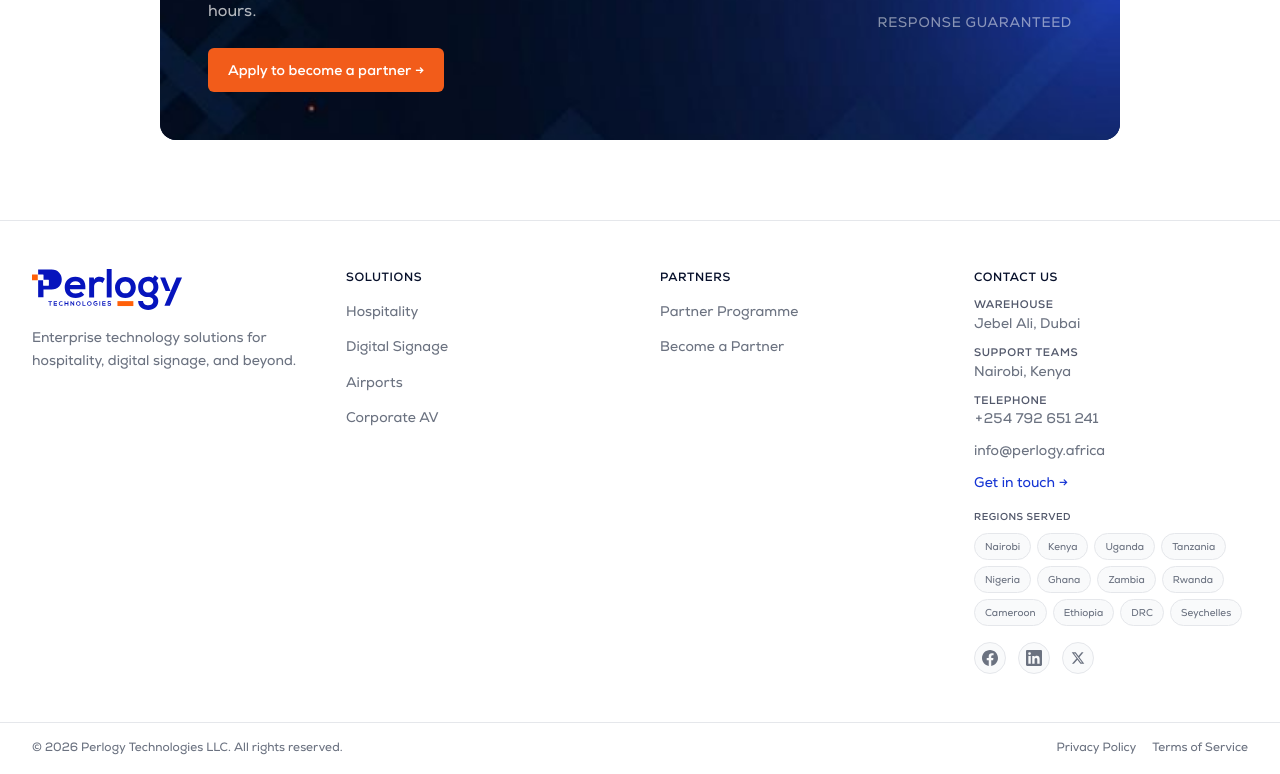
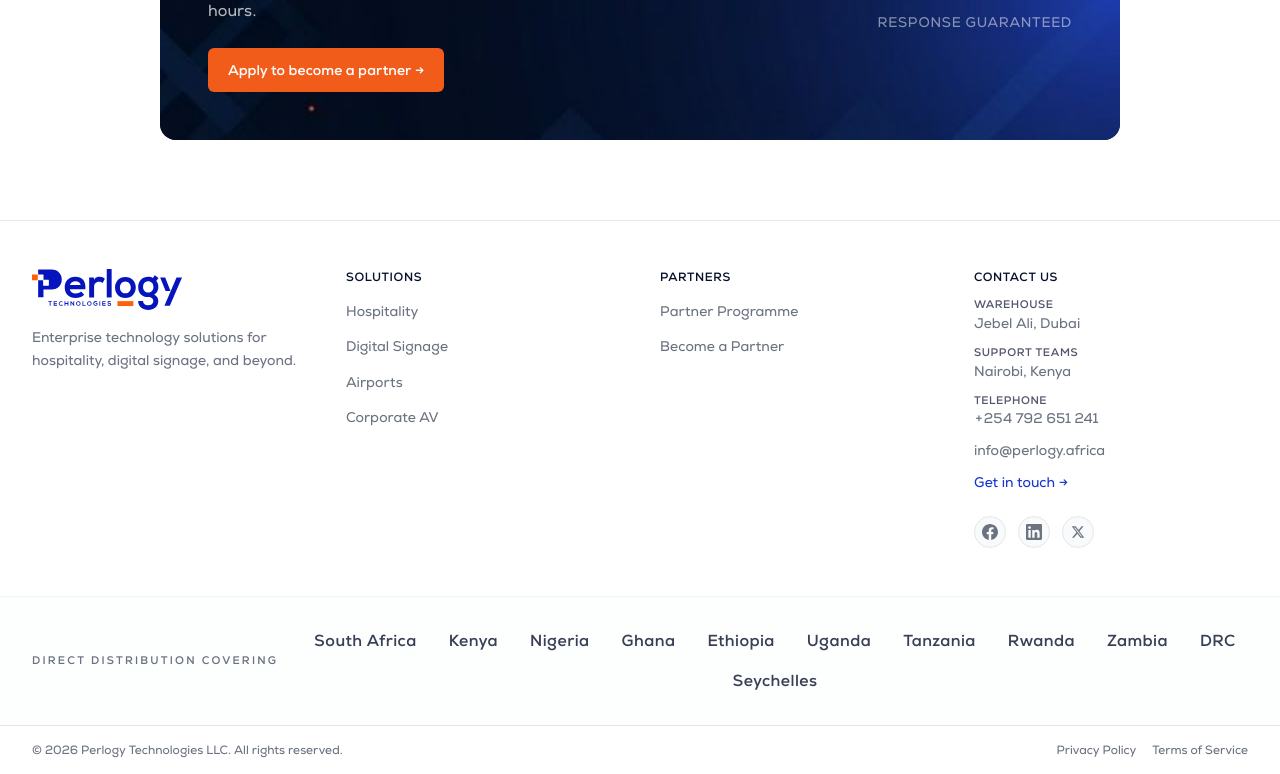
Before and after one commit to mugaruranelson-cmd/perlogy-website, a Next.js app: page / in a window 1280 px wide. Shown: the part 3349-4123 px from the top of the page. Built offline with nearby package versions, Linux system fonts and the light colour scheme; no server answers.

Commit message:
style: redesign footer regions served section for better visibility and balance

```diff
--- a/src/components/layout/Footer.tsx
+++ b/src/components/layout/Footer.tsx
@@ -109,22 +109,7 @@ export default function Footer() {
                 </Link>
               </li>
             </ul>
-            <div className="mt-4">
-              <span className="block text-[10px] font-semibold uppercase tracking-wider text-brand-navy/70 mb-2">Regions Served</span>
-              <div className="flex flex-wrap gap-1.5">
-                {['Nairobi', 'Kenya', 'Uganda', 'Tanzania', 'Nigeria', 'Ghana', 'Zambia', 'Rwanda', 'Cameroon', 'Ethiopia', 'DRC', 'Seychelles'].map((r) => (
-                  <span
-                    key={r}
-                    className="inline-block rounded-full border border-brand-gray-border bg-gray-50 px-2.5 py-1 text-[10px] font-medium text-brand-gray-muted"
-                  >
-                    {r}
-                  </span>
-                ))}
-              </div>
-            </div>
-
-            {/* Social icons */}
-            <div className="mt-4 flex items-center gap-3">
+            <div className="mt-6 flex items-center gap-3">
               {/* Facebook */}
               <a
                 href="https://www.facebook.com/PerlogyTechnologies"
@@ -166,6 +151,41 @@ export default function Footer() {
         </div>
       </div>
 
+      {/* ── Regions Served (Full Width) ── */}
+      <div className="border-t border-brand-gray-border/50 bg-gray-50/30">
+        <div className="mx-auto max-w-7xl px-4 py-8 lg:px-8">
+          <div className="flex flex-col items-center justify-between gap-6 lg:flex-row">
+            <div className="flex-shrink-0">
+              <h4 className="text-[11px] font-bold uppercase tracking-[0.2em] text-brand-navy/60 text-center lg:text-left">
+                Direct distribution covering
+              </h4>
+            </div>
+            <div className="flex flex-wrap items-center justify-center gap-x-8 gap-y-4">
+              {[
+                "South Africa",
+                "Kenya",
+                "Nigeria",
+                "Ghana",
+                "Ethiopia",
+                "Uganda",
+                "Tanzania",
+                "Rwanda",
+                "Zambia",
+                "DRC",
+                "Seychelles",
+              ].map((country) => (
+                <span
+                  key={country}
+                  className="text-sm font-semibold tracking-wide text-brand-navy/80 transition-colors hover:text-brand-blue sm:text-base"
+                >
+                  {country}
+                </span>
+              ))}
+            </div>
+          </div>
+        </div>
+      </div>
+
       {/* ── Bottom bar ── */}
       <div className="border-t border-brand-gray-border">
         <div className="mx-auto flex max-w-7xl flex-col items-center justify-between gap-2 px-4 py-4 text-xs text-brand-gray-muted sm:flex-row lg:px-8">
```
